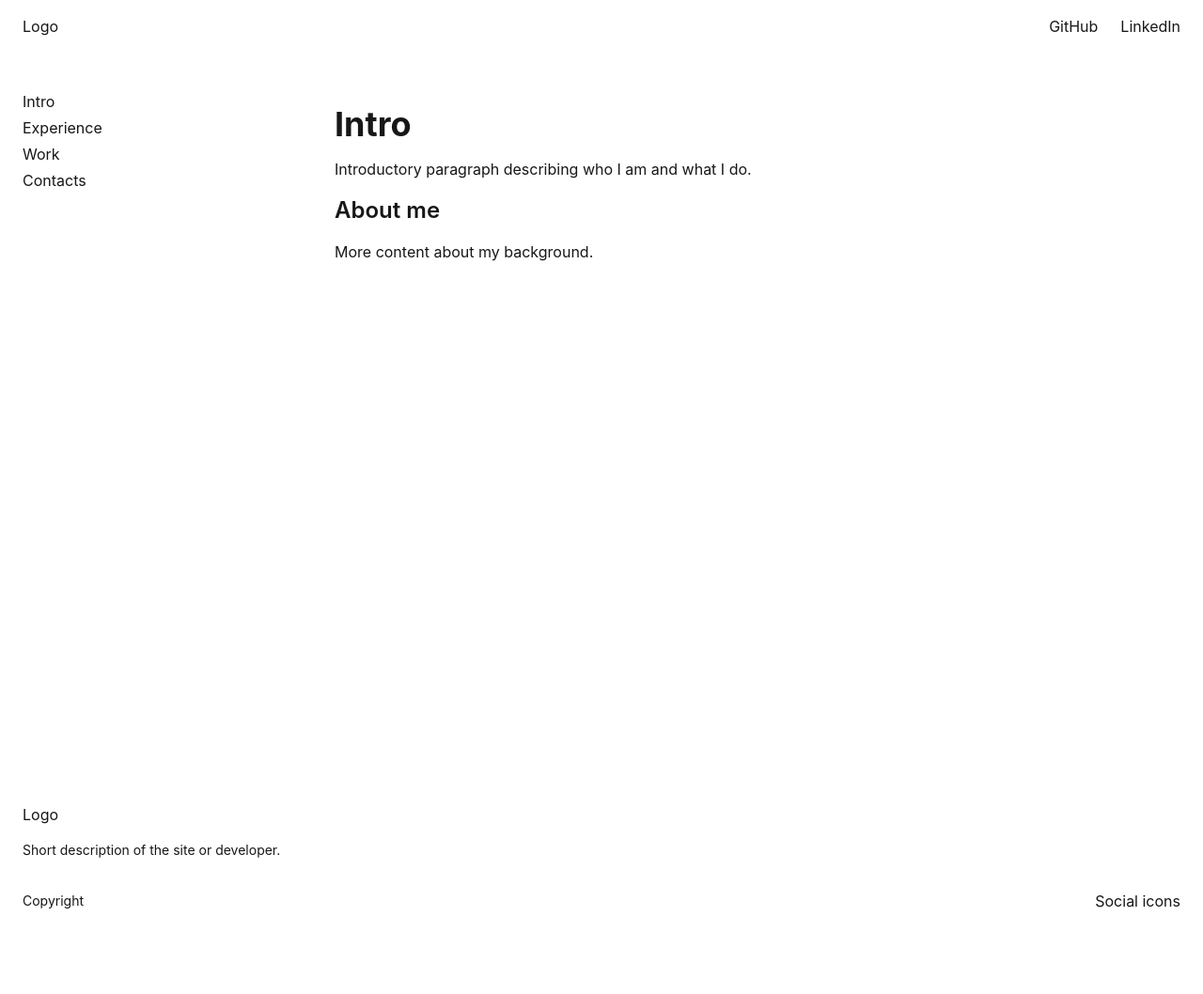
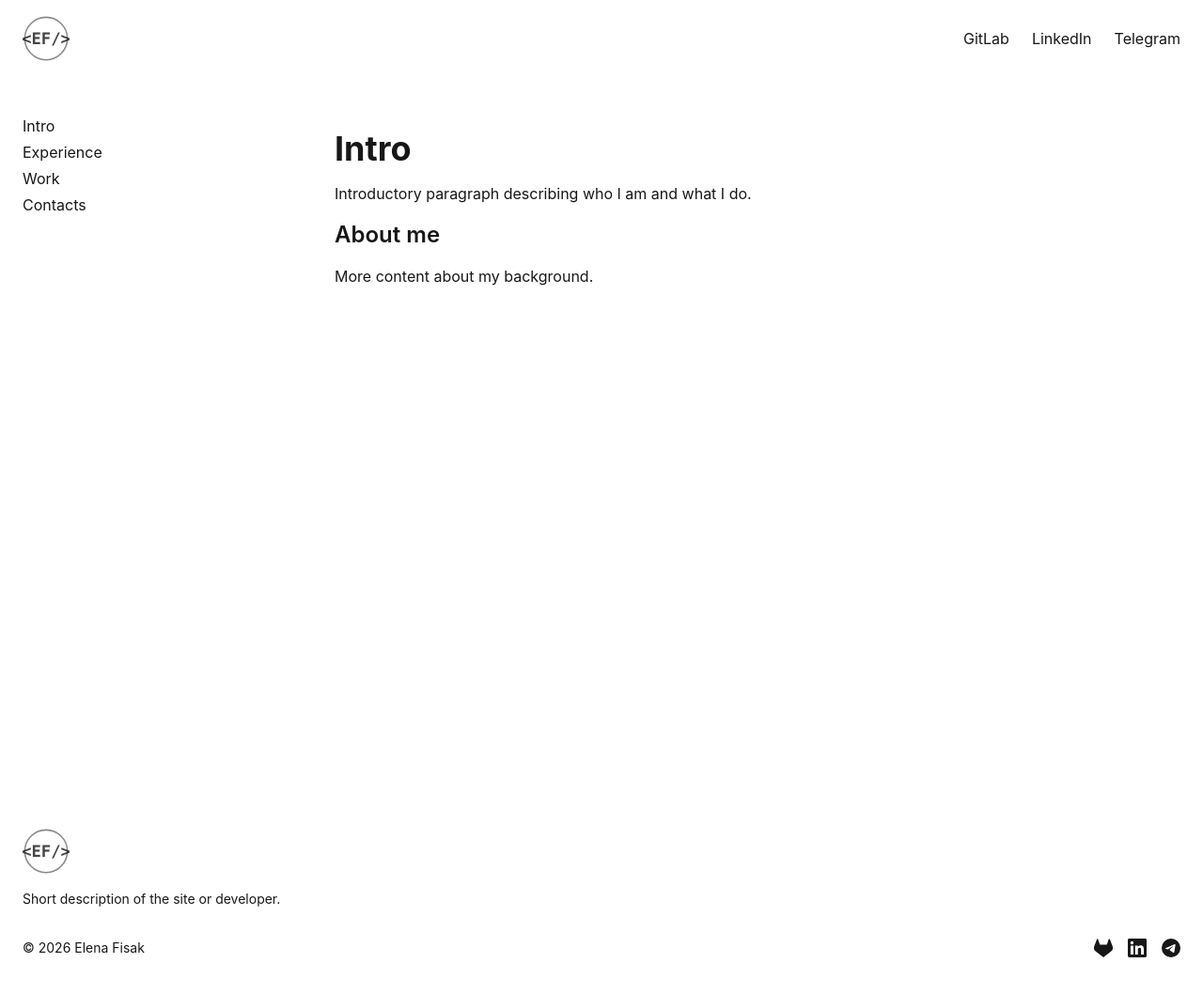
Before and after one commit to radiumfox/elenafisak.dev, a Next.js app: page / in a window 1280 px wide. Shown: the whole page at 94% size. Before the commit the page ends 1011 px from the top, so only its background shows below. Built offline with nearby package versions, Linux system fonts and the light colour scheme.

Commit message:
feat: add logo and social links

```diff
--- a/src/app/layout.tsx
+++ b/src/app/layout.tsx
@@ -4,13 +4,15 @@ import { HeaderBase } from '@/components/HeaderBase';
 import { SidebarBase } from '@/components/SidebarBase';
 import { FooterBase } from '@/components/FooterBase';
 import { NAV_LINKS, SOCIAL_LINKS } from '@/lib/router/routes';
+import { COPYRIGHT } from '@/lib/copyrights/copyright';
+import { Logo } from '@/components/icons/Logo';
 
 export default function RootLayout({ children }: { children: ReactNode }) {
   return (
     <html>
       <body>
         <div className="flex min-h-screen flex-col">
-          <HeaderBase logo={<span>Logo</span>} links={SOCIAL_LINKS} />
+          <HeaderBase logo={<Logo/>} links={SOCIAL_LINKS} />
 
           <div className="sticky top-16 z-30 border-b px-4 py-3 lg:hidden">
             <button>Menu</button>
@@ -23,9 +25,24 @@ export default function RootLayout({ children }: { children: ReactNode }) {
             </div>
           </div>
 
-          <FooterBase logo="Logo" description="Short description of the site or developer." columns={[]}>
-            <p className="text-sm">Copyright</p>
-            <div className="flex items-center gap-4">Social icons</div>
+          <FooterBase logo={<Logo />} description="Short description of the site or developer." columns={[]}>
+            <p className="text-sm">{COPYRIGHT}</p>
+            <div className="flex items-center gap-4">
+              {SOCIAL_LINKS.map((link) => {
+                const Icon = link.icon;
+                return (
+                  <a
+                    key={link.label}
+                    href={link.href}
+                    target={link.target}
+                    rel="noreferrer"
+                    className="text-current transition-opacity hover:opacity-70"
+                  >
+                    <Icon className="h-5 w-5" />
+                  </a>
+                );
+              })}
+            </div>
           </FooterBase>
         </div>
       </body>
--- a/src/components/FooterBase/FooterBase.tsx
+++ b/src/components/FooterBase/FooterBase.tsx
@@ -19,7 +19,7 @@ export function FooterBase({ logo, description, columns, children }: FooterBaseP
       <div className="mx-auto max-w-[1440px] px-6 py-10">
         <div className="grid gap-8 lg:grid-cols-4">
           <div>
-            <span className="mb-4 block">{logo}</span>
+            <span className="mb-4 block w-[50px] h-[50px]">{logo}</span>
             <p className="text-sm">{description}</p>
           </div>
           {columns.map((column) => (
--- a/src/components/FooterBase/FooterBaseLink.tsx
+++ b/src/components/FooterBase/FooterBaseLink.tsx
@@ -1,14 +1,15 @@
-import type { ReactNode } from 'react';
+import type { ReactNode, HTMLAttributeAnchorTarget } from 'react';
 
 interface FooterBaseLinkProps {
   href?: string;
   children: ReactNode;
+  target?: HTMLAttributeAnchorTarget
 }
 
-export function FooterBaseLink({ href, children }: FooterBaseLinkProps) {
+export function FooterBaseLink({ href, children, target = '_self' }: FooterBaseLinkProps) {
   return (
     <li>
-      {href ? <a href={href}>{children}</a> : <span>{children}</span>}
+      {href ? <a href={href} target={target}>{children}</a> : <span>{children}</span>}
     </li>
   );
 }
--- a/src/components/HeaderBase/HeaderBase.tsx
+++ b/src/components/HeaderBase/HeaderBase.tsx
@@ -5,6 +5,7 @@ import Link from 'next/link';
 export interface HeaderLink {
   label: string;
   href?: string;
+  target?: string;
 }
 
 interface HeaderBaseProps {
@@ -16,10 +17,10 @@ export function HeaderBase({ logo, links }: HeaderBaseProps) {
   return (
     <header className="sticky top-0 z-50 flex w-full flex-col px-6 py-4">
       <nav className="flex items-center justify-between">
-        <Link href="/">{logo}</Link>
+        <Link className="w-[50px] h-[50px]" href="/">{logo}</Link>
         <div className="flex items-center gap-6">
           {links.map((link) => (
-            <HeaderBaseLink key={link.label} href={link.href}>
+            <HeaderBaseLink key={link.label} href={link.href} target={link.target}>
               {link.label}
             </HeaderBaseLink>
           ))}
--- a/src/components/HeaderBase/HeaderBaseLink.tsx
+++ b/src/components/HeaderBase/HeaderBaseLink.tsx
@@ -1,14 +1,15 @@
-import type { ReactNode } from 'react';
+import type { ReactNode, HTMLAttributeAnchorTarget } from 'react';
 import Link from 'next/link';
 
 interface HeaderBaseLinkProps {
   href?: string;
   children: ReactNode;
+  target?: HTMLAttributeAnchorTarget
 }
 
-export function HeaderBaseLink({ href, children }: HeaderBaseLinkProps) {
+export function HeaderBaseLink({ href, children, target }: HeaderBaseLinkProps) {
   if (href) {
-    return <Link href={href}>{children}</Link>;
+    return <Link href={href} target={target}>{children}</Link>;
   }
   return <span>{children}</span>;
 }
--- /dev/null
+++ b/src/components/icons/Logo.tsx
@@ -0,0 +1,34 @@
+import type { SVGProps } from 'react';
+
+export function Logo({ className, ...props }: SVGProps<SVGSVGElement>) {
+  return (
+    <svg
+      viewBox="0 0 64 64"
+      fill="none"
+      xmlns="http://www.w3.org/2000/svg"
+      className={className}
+      {...props}
+    >
+      <circle
+        cx="32"
+        cy="32"
+        r="29"
+        stroke="currentColor"
+        strokeWidth="2"
+        opacity="0.5"
+      />
+      <text
+        x="32"
+        y="39.5"
+        textAnchor="middle"
+        fill="currentColor"
+        fontSize="22"
+        fontFamily="Consolas, 'Courier New', monospace"
+        fontWeight="700"
+        opacity="0.8"
+      >
+        &lt;EF/&gt;
+      </text>
+    </svg>
+  );
+}
--- /dev/null
+++ b/src/lib/copyrights/copyright.ts
@@ -0,0 +1 @@
+export const COPYRIGHT = '© 2026 Elena Fisak';
--- /dev/null
+++ b/src/lib/icons/GitLabIcon.tsx
@@ -0,0 +1,15 @@
+import type { SVGProps } from 'react';
+
+export function GitLabIcon({ className, ...props }: SVGProps<SVGSVGElement>) {
+  return (
+    <svg
+      viewBox="0 0 24 24"
+      fill="currentColor"
+      xmlns="http://www.w3.org/2000/svg"
+      className={className}
+      {...props}
+    >
+      <path d="m23.6004 9.5927-.0337-.0862L20.3.9814a.851.851 0 0 0-.3362-.405.8748.8748 0 0 0-.9997.0539.8748.8748 0 0 0-.29.4399l-2.2055 6.748H7.5375l-2.2057-6.748a.8573.8573 0 0 0-.29-.4412.8748.8748 0 0 0-.9997-.0537.8585.8585 0 0 0-.3362.4049L.4332 9.5015l-.0325.0862a6.0657 6.0657 0 0 0 2.0119 7.0105l.0113.0087.03.0213 4.976 3.7264 2.462 1.8633 1.4995 1.1321a1.0085 1.0085 0 0 0 1.2197 0l1.4995-1.1321 2.4619-1.8633 5.006-3.7489.0125-.01a6.0682 6.0682 0 0 0 2.0094-7.003z" />
+    </svg>
+  );
+}
--- /dev/null
+++ b/src/lib/icons/LinkedInIcon.tsx
@@ -0,0 +1,15 @@
+import type { SVGProps } from 'react';
+
+export function LinkedInIcon({ className, ...props }: SVGProps<SVGSVGElement>) {
+  return (
+    <svg
+      viewBox="0 0 24 24"
+      fill="currentColor"
+      xmlns="http://www.w3.org/2000/svg"
+      className={className}
+      {...props}
+    >
+      <path d="M20.447 20.452h-3.554v-5.569c0-1.328-.027-3.037-1.852-3.037-1.853 0-2.136 1.445-2.136 2.939v5.667H9.351V9h3.414v1.561h.046c.477-.9 1.637-1.85 3.37-1.85 3.601 0 4.267 2.37 4.267 5.455v6.286zM5.337 7.433a2.062 2.062 0 1 1 0-4.125 2.062 2.062 0 0 1 0 4.125zM7.119 20.452H3.555V9h3.564v11.452zM22.225 0H1.771C.792 0 0 .774 0 1.729v20.542C0 23.227.792 24 1.771 24h20.451C23.2 24 24 23.227 24 22.271V1.729C24 .774 23.2 0 22.225 0z" />
+    </svg>
+  );
+}
--- /dev/null
+++ b/src/lib/icons/TelegramIcon.tsx
@@ -0,0 +1,15 @@
+import type { SVGProps } from 'react';
+
+export function TelegramIcon({ className, ...props }: SVGProps<SVGSVGElement>) {
+  return (
+    <svg
+      viewBox="0 0 24 24"
+      fill="currentColor"
+      xmlns="http://www.w3.org/2000/svg"
+      className={className}
+      {...props}
+    >
+      <path d="M11.944 0A12 12 0 0 0 0 12a12 12 0 0 0 12 12 12 12 0 0 0 12-12A12 12 0 0 0 12 0a12 12 0 0 0-.056 0zm4.962 7.224c.1-.002.321.023.465.14a.506.506 0 0 1 .171.325c.016.093.036.306.02.472-.18 1.898-.962 6.502-1.36 8.627-.168.9-.499 1.201-.82 1.23-.696.065-1.225-.46-1.9-.902-1.056-.693-1.653-1.124-2.678-1.8-1.185-.78-.417-1.21.258-1.91.177-.184 3.247-2.977 3.307-3.23.007-.032.014-.15-.056-.212s-.174-.041-.249-.024c-.106.024-1.793 1.14-5.061 3.345-.48.33-.913.49-1.302.48-.428-.008-1.252-.241-1.865-.44-.752-.245-1.349-.374-1.297-.789.027-.216.325-.437.893-.663 3.498-1.524 5.83-2.529 6.998-3.014 3.332-1.386 4.025-1.627 4.476-1.635z" />
+    </svg>
+  );
+}
--- a/src/lib/router/routes.ts
+++ b/src/lib/router/routes.ts
@@ -1,6 +1,16 @@
+import type { ComponentType, SVGProps } from 'react';
+import { GitLabIcon } from '@/lib/icons/GitLabIcon';
+import { LinkedInIcon } from '@/lib/icons/LinkedInIcon';
+import { TelegramIcon } from '@/lib/icons/TelegramIcon';
+
 export interface RouteLink {
   label: string;
   href?: string;
+}
+
+export interface SocialLink extends RouteLink {
+  icon: ComponentType<SVGProps<SVGSVGElement>>;
+  target?: string;
 }
 
 export const NAV_LINKS: RouteLink[] = [
@@ -10,13 +20,23 @@ export const NAV_LINKS: RouteLink[] = [
   { label: 'Contacts', href: '/contacts' },
 ];
 
-export const SOCIAL_LINKS: RouteLink[] = [
+export const SOCIAL_LINKS: SocialLink[] = [
   {
-    label: 'GitHub',
+    label: 'GitLab',
     href: '/',
+    target: '_blank',
+    icon: GitLabIcon,
   },
   {
     label: 'LinkedIn',
     href: '/',
+    target: '_blank',
+    icon: LinkedInIcon,
+  },
+  {
+    label: 'Telegram',
+    href: '/',
+    target: '_blank',
+    icon: TelegramIcon,
   },
 ];
```
